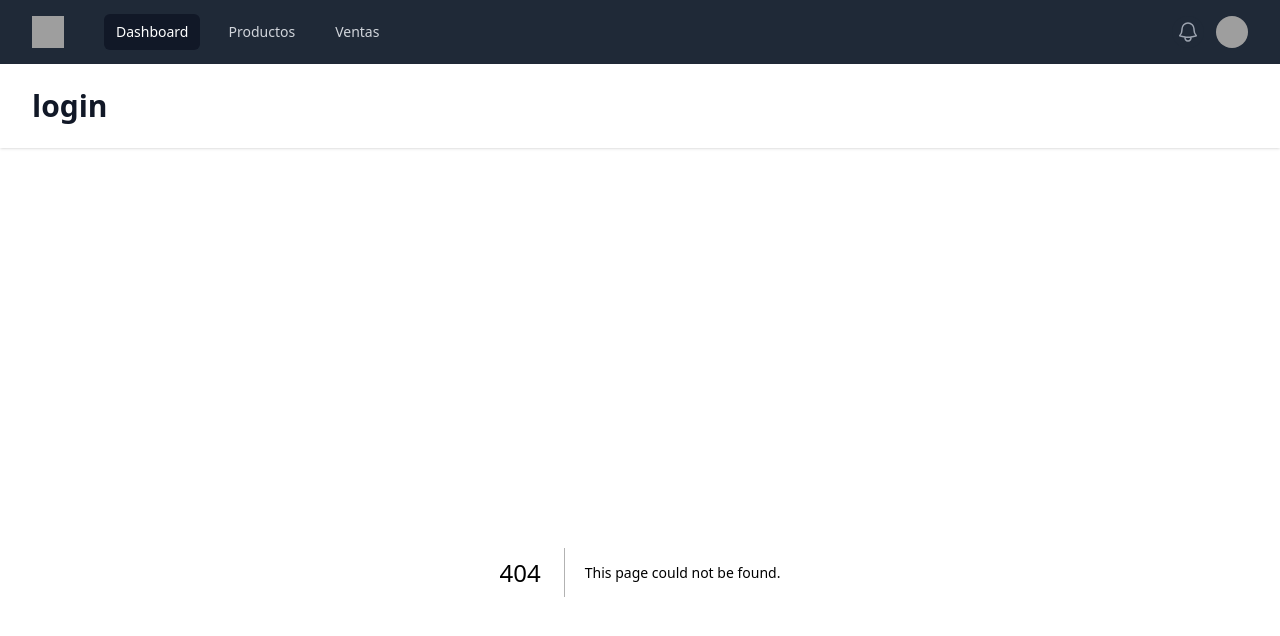
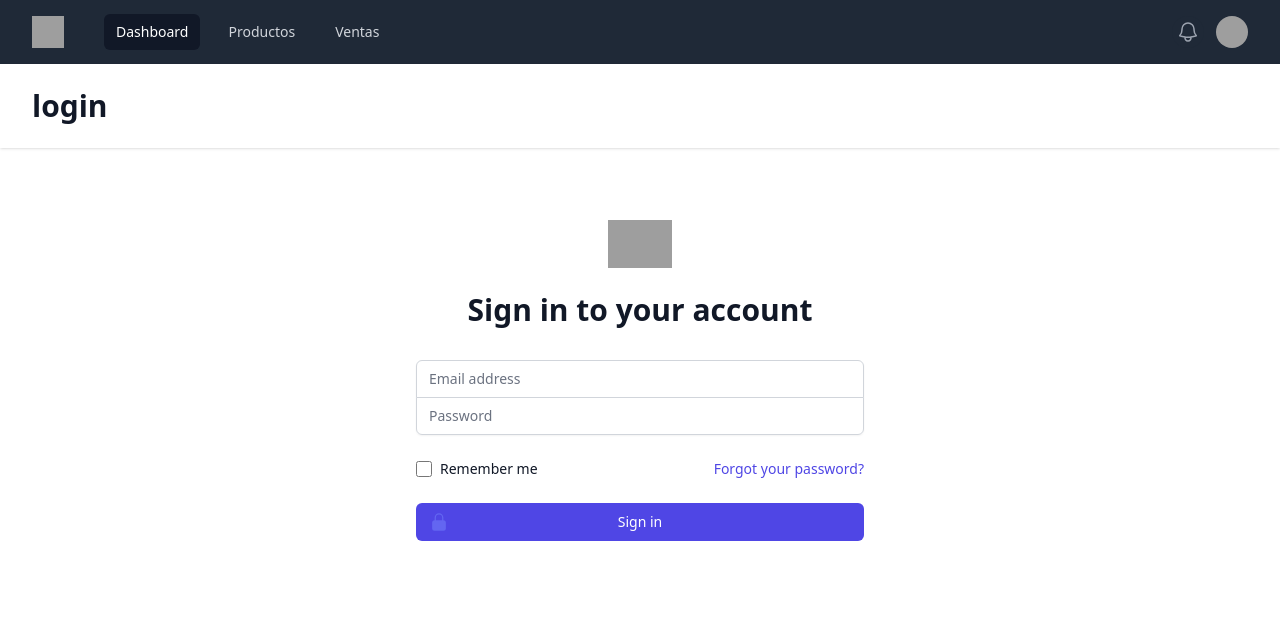
Before and after one commit to germanrogu/nextjs-dashboard-admin, a Next.js app: page /login in a window 1280 px wide. Before the commit this address had no page. Shown: the top 636 px of the page. Built offline with nearby package versions, Linux system fonts and the light colour scheme; grey boxes are pictures that could not be loaded.

Commit message:
Login page

```diff
--- a/src/components/LoginPage.jsx
+++ b/src/components/LoginPage.jsx
@@ -1,6 +1,17 @@
-import { LockClosedIcon } from '@heroicons/react/solid';
+import { LockClosedIcon } from '@heroicons/react/24/solid';
+import { useRef } from 'react';
 
 export default function LoginPage() {
+  const emailRef = useRef(null);
+  const passwordRef = useRef(null);
+
+  const handleSubmit = (e) => {
+    e.preventDefault();
+    const email = emailRef.current.value;
+    const password = passwordRef.current.value;
+    console.log(email, password);
+  };
+
   return (
     <>
       <div className="min-h-full flex items-center justify-center py-12 px-4 sm:px-6 lg:px-8">
@@ -15,14 +26,14 @@
               Sign in to your account
             </h2>
           </div>
-          <Form className="mt-8 space-y-6" action="#" method="POST">
+          <form className="mt-8 space-y-6" onSubmit={handleSubmit}>
             <input type="hidden" name="remember" defaultValue="true" />
             <div className="rounded-md shadow-sm -space-y-px">
               <div>
                 <label htmlFor="email-address" className="sr-only">
                   Email address
                 </label>
-                <Field
+                <input
                   id="email-address"
                   name="email"
                   type="email"
@@ -30,13 +41,14 @@
                   required
                   className="appearance-none rounded-none relative block w-full px-3 py-2 border border-gray-300 placeholder-gray-500 text-gray-900 rounded-t-md focus:outline-none focus:ring-indigo-500 focus:border-indigo-500 focus:z-10 sm:text-sm"
                   placeholder="Email address"
+                  ref={emailRef}
                 />
               </div>
               <div>
                 <label htmlFor="password" className="sr-only">
                   Password
                 </label>
-                <Field
+                <input
                   id="password"
                   name="password"
                   type="password"
@@ -44,6 +56,7 @@
                   required
                   className="appearance-none rounded-none relative block w-full px-3 py-2 border border-gray-300 placeholder-gray-500 text-gray-900 rounded-b-md focus:outline-none focus:ring-indigo-500 focus:border-indigo-500 focus:z-10 sm:text-sm"
                   placeholder="Password"
+                  ref={passwordRef}
                 />
               </div>
             </div>
@@ -88,7 +101,7 @@
                 Sign in
               </button>
             </div>
-          </Form>
+          </form>
         </div>
       </div>
     </>
--- /dev/null
+++ b/src/pages/login/index.jsx
@@ -0,0 +1,8 @@
+import LoginPage from '@/components/LoginPage';
+import React from 'react';
+
+const Login = () => {
+  return <LoginPage />;
+};
+
+export default Login;
```
